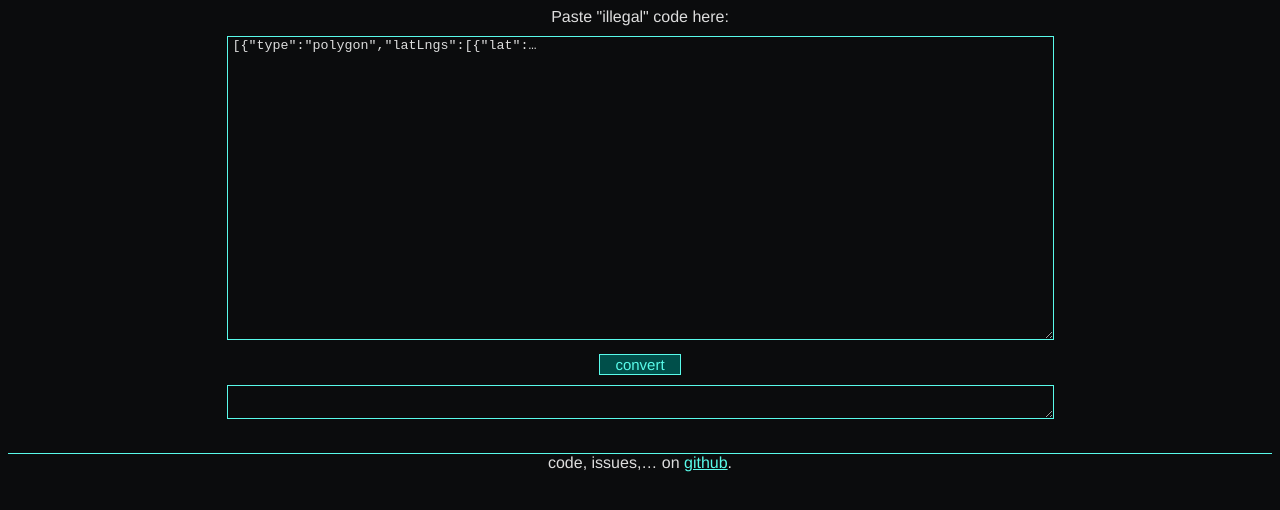
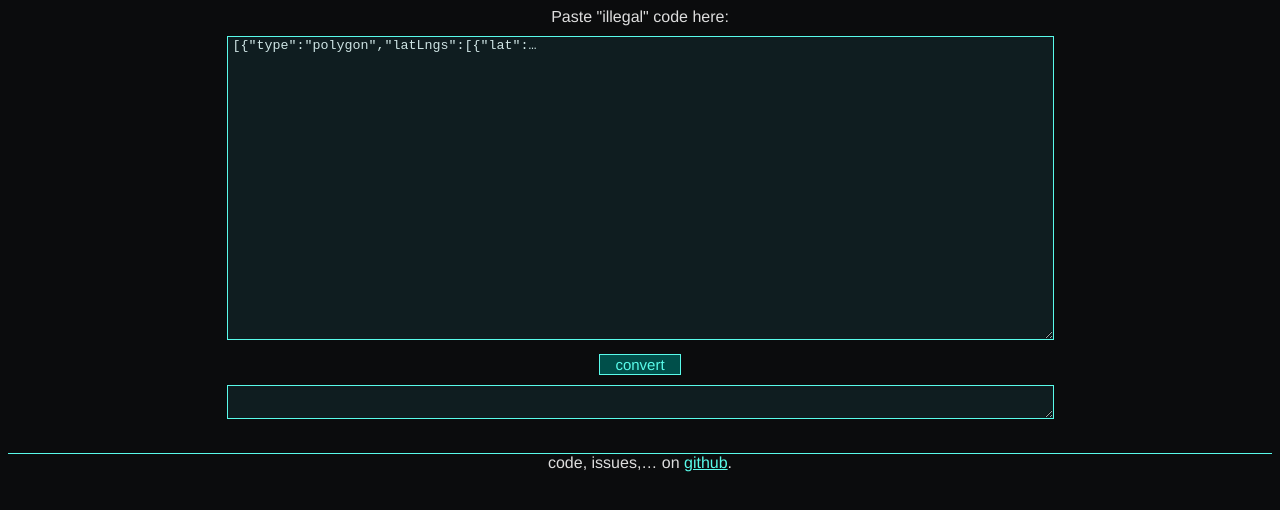
Before and after one commit to oronac/LegalLinks, a plain HTML site: page index.html in a window 1280 px wide. Drawn offline with Linux system fonts and the light colour scheme; a web font is replaced by a local one.

Commit message:
made text areas more COMM-like

```diff
--- a/index.html
+++ b/index.html
@@ -20,8 +20,8 @@
 		font-family: Coda,Helvetica,Arial,sans-serif;
 	}
 	textarea {
-		background-color: #0b0c0d;
-		color: #ddd;
+		background-color: rgba(16, 32, 35, 0.9);
+		color: #cfe5e5;
 		padding: 1px 5px;
 		margin: 10px;
 		border: 1px solid #59fbea;
```
